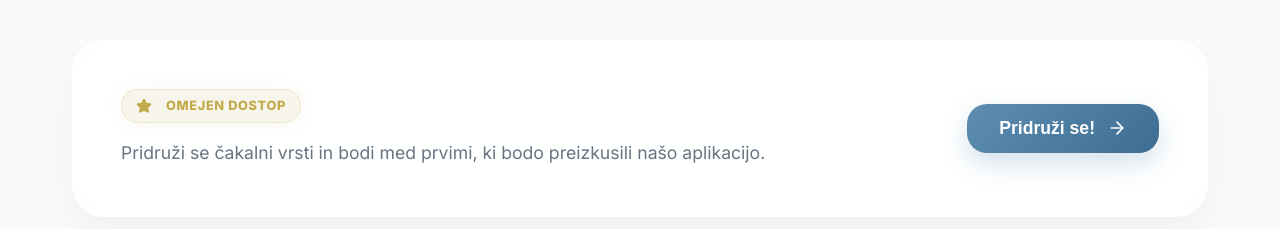
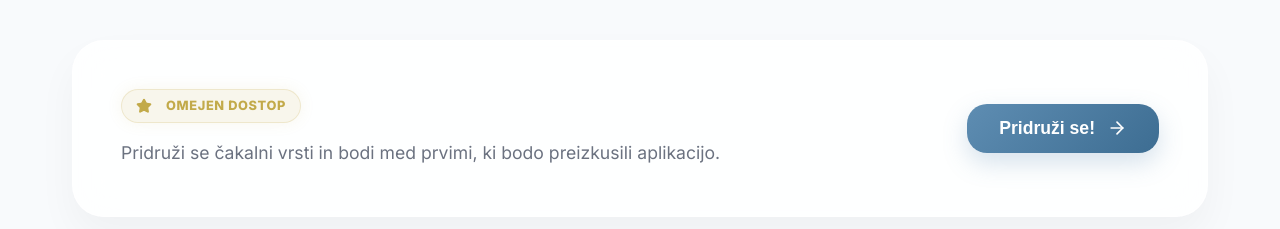
Before and after one commit to filipkolle/Landing-4P, a React (Vite) app: page / in a window 1280 px wide. Shown: the part 2440-2669 px from the top of the page. Built offline with nearby package versions, Linux system fonts and the light colour scheme.

Commit message:
style: remove 'našo' from CTA description

```diff
--- a/src/components/SubscribeCTA.jsx
+++ b/src/components/SubscribeCTA.jsx
@@ -22,7 +22,7 @@ const SubscribeCTA = () => {
                 <Star size={16} fill="currentColor" style={{ marginRight: '8px' }} />
                 <span>Omejen dostop</span>
               </div>
-              <p>Pridruži se čakalni vrsti in bodi med prvimi, ki bodo preizkusili našo aplikacijo.</p>
+              <p>Pridruži se čakalni vrsti in bodi med prvimi, ki bodo preizkusili aplikacijo.</p>
             </div>
 
             <div className="subscribe-actions">
```
